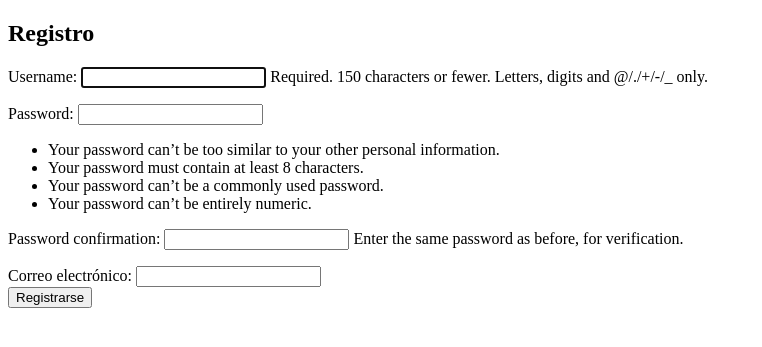
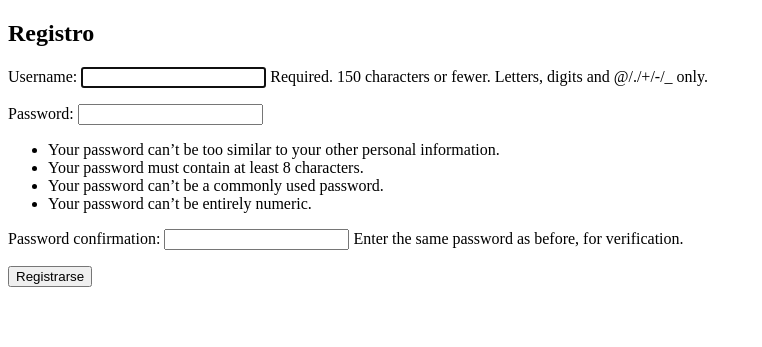
Before and after one commit to Apoloniowo/programacion_web, a Django app: page /register/ in a window 1280 px wide. Shown: the top 347 px of the page, without its empty margins (0-762 px from the left). Run offline with Django 5.2, Linux system fonts and the light colour scheme.

Commit message:
add resert

```diff
--- a/peripateticos_site/opgg/templates/registration/register.html
+++ b/peripateticos_site/opgg/templates/registration/register.html
@@ -8,10 +8,6 @@
   <form method="POST">
     {% csrf_token %}
     {{ form.as_p }}
-    <div>
-      <label for="id_email">Correo electrónico:</label>
-      <input type="email" id="id_email" name="email" required>
-    </div>
     <button type="submit">Registrarse</button>
   </form>
 </body>
--- a/peripateticos_site/peripateticos_site/views.py
+++ b/peripateticos_site/peripateticos_site/views.py
@@ -22,7 +22,6 @@ def register(request):
         form = UserCreationForm(request.POST)
         if form.is_valid():
             user = form.save(commit=False)
-            user.email = request.POST['email']  # Add email field
             user.save()
             login(request, user)
             return redirect('login/')
```
